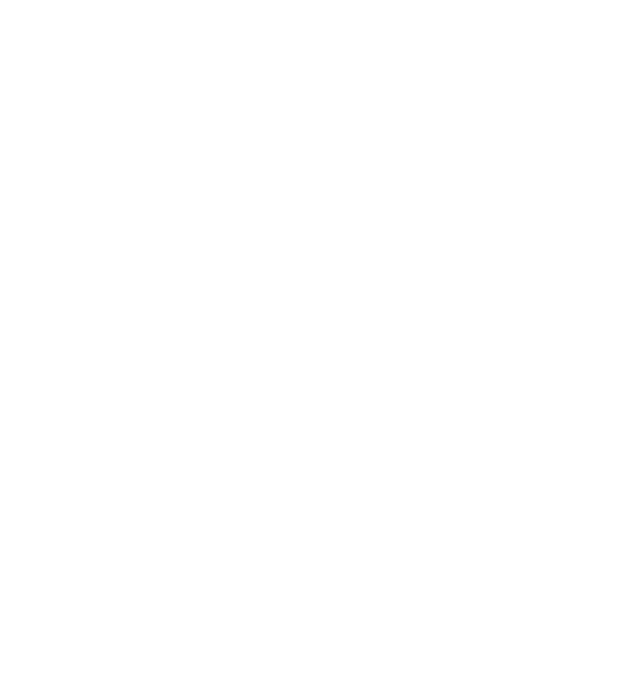
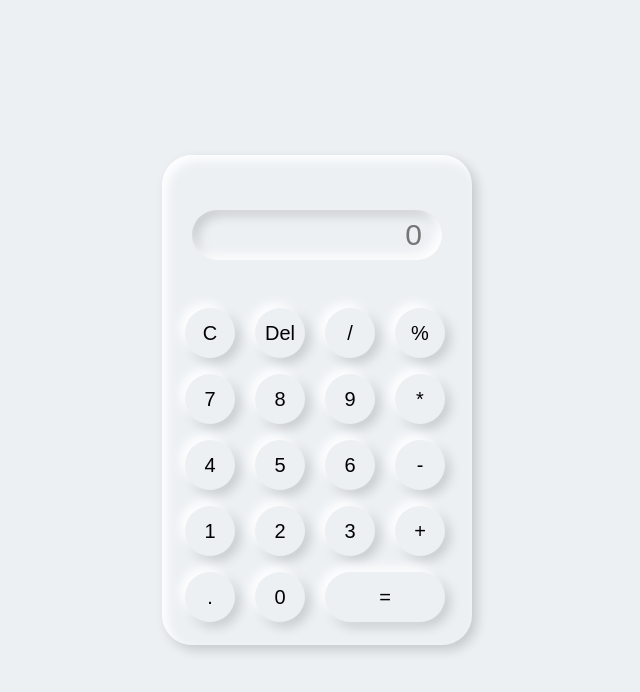
Before and after one commit to Dharmil4602/calculator, a plain HTML site: page index.html in a window 1280 px wide. Shown: the whole page, without its empty margins (323-963 px from the left). Drawn offline with Linux system fonts and the light colour scheme.

Commit message:
Completed The Calculator Project With Whole New Code

```diff
--- a/index.css
+++ b/index.css
@@ -0,0 +1,62 @@
+*
+{
+    margin: 0;
+    padding: 0;
+    box-sizing: border-box;
+    background: #ecf0f3;
+    outline: none;
+}
+
+.container
+{
+    display: flex;
+    align-items: center;
+    justify-content: center;
+    height: 100vh;
+}
+
+.calculator
+{
+    background: #ecf0f3;
+    padding: 15px;
+    border-radius: 30px;
+    box-shadow: inset 5px 5px 12px #ffffff, 5px 5px 12px rgba(0, 0, 0, 0.16);
+    display: grid;
+    grid-template-columns: repeat(4, 70px);
+}
+
+.calculator input
+{
+    grid-column: span 4;
+    height: 50px;
+    width: 250px;
+    background: #ecf0f3;
+    box-shadow: inset -5px -5px 12px #ffffff,inset 5px 5px 12px rgba(0, 0, 0, 0.16);
+    border: none;
+    border-radius: 30px;
+    color: rgb(70, 70, 70);
+    font-size: 30px;
+    padding: 20px;
+    text-align: right;
+    margin: 40px auto;
+}
+
+.calculator button
+{
+height: 50px;
+width: 50px;
+background: #ecf0f3;
+box-shadow: -5px -5px 12px #ffffff, 5px 5px 12px rgba(0, 0, 0, 0.16);
+border: none;
+border-radius: 50%;
+margin: 8px;
+gap: 10px;
+cursor: pointer;
+font-size: 20px;
+}
+
+.calculator #equal
+{
+    width: 120px;
+    border-radius: 40px;
+}
--- a/index.html
+++ b/index.html
@@ -8,7 +8,30 @@
     <title>Basic Calculator</title>
 </head>
 <body>
-
+    <section class="container">
+        <div class="calculator">
+            <input type="text" name="" id="screen" placeholder="0">
+            <button id="clear">C</button>
+            <button id="delete">Del</button>
+            <button onclick="display(`/`)" id="btn">/</button>
+            <button onclick="display(`%`)" id="btn">%</button>
+            <button onclick="display(`7`)" id="btn">7</button>
+            <button onclick="display(`8`)" id="btn">8</button>
+            <button onclick="display(`9`)" id="btn">9</button>
+            <button onclick="display(`*`)" id="btn">*</button>
+            <button onclick="display(`4`)" id="btn">4</button>
+            <button onclick="display(`5`)" id="btn">5</button>
+            <button onclick="display(`6`)" id="btn">6</button>
+            <button onclick="display(`-`)" id="btn">-</button>
+            <button onclick="display(`1`)" id="btn">1</button>
+            <button onclick="display(`2`)" id="btn">2</button>
+            <button onclick="display(`3`)" id="btn">3</button>
+            <button onclick="display(`+`)" id="btn">+</button>
+            <button onclick="display(`.`)" id="btn">.</button>
+            <button onclick="display(`0`)" id="btn">0</button>
+            <button id="equal">=</button>
+        </div>
+    </section>
 </body>
 <script src="index.js"></script>
 </html>
--- a/index.js
+++ b/index.js
@@ -0,0 +1,26 @@
+let output = document.getElementById(`screen`);
+let clear = document.getElementById(`clear`);
+let equal = document.getElementById(`equal`);
+let delet = document.getElementById(`delete`);
+
+delet.addEventListener(`click`, () => {
+output.value = output.value.slice(0, -1);
+});
+
+equal.addEventListener(`click`, () => {
+try {
+    output.value = eval(output.value);
+}
+catch (error) {
+alert(`Invalid Input`);
+}
+});
+
+clear.addEventListener(`click`, () => {
+      output.value = ``;
+});
+
+function display(num)
+{
+output.value += num;
+}
```
